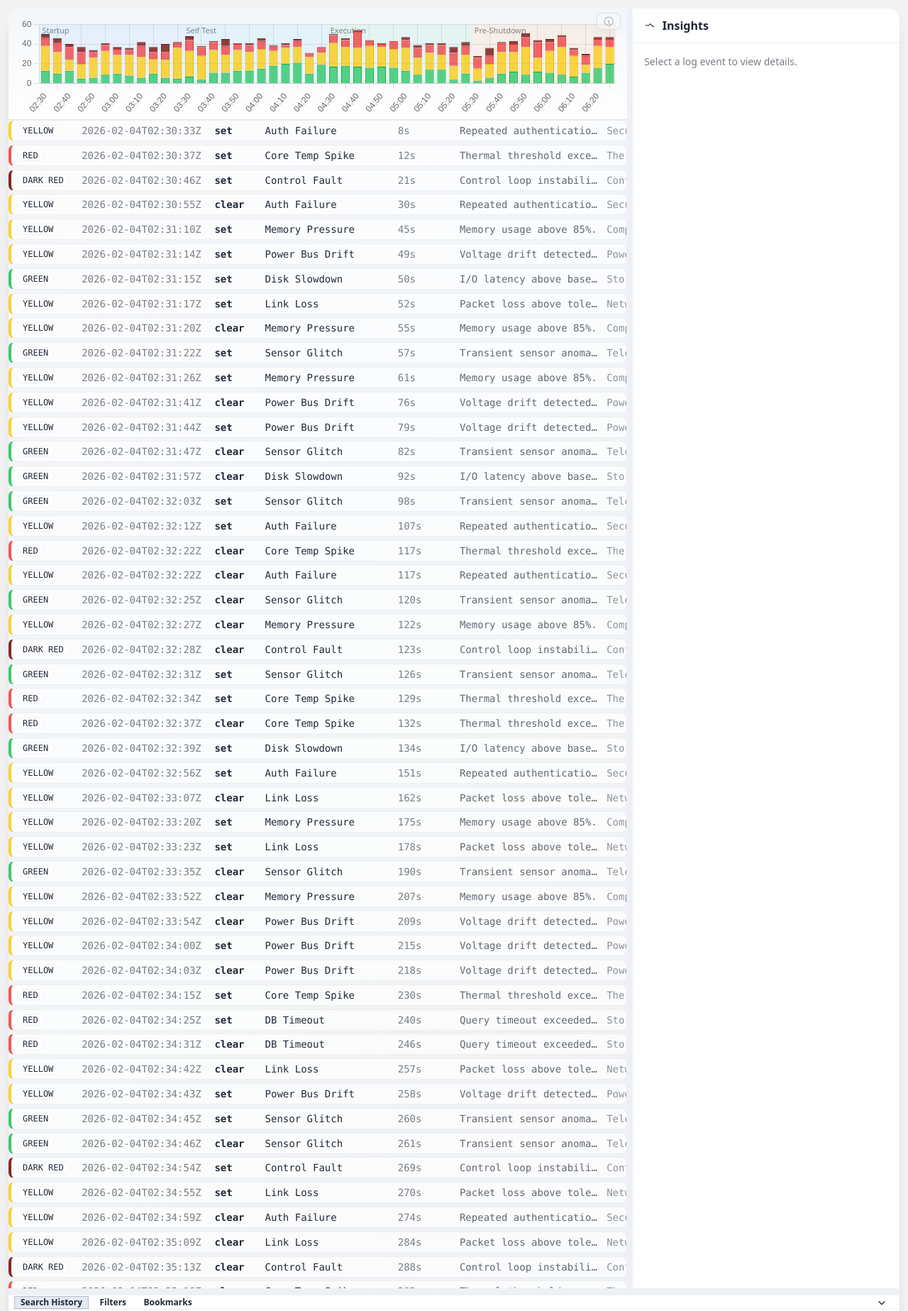
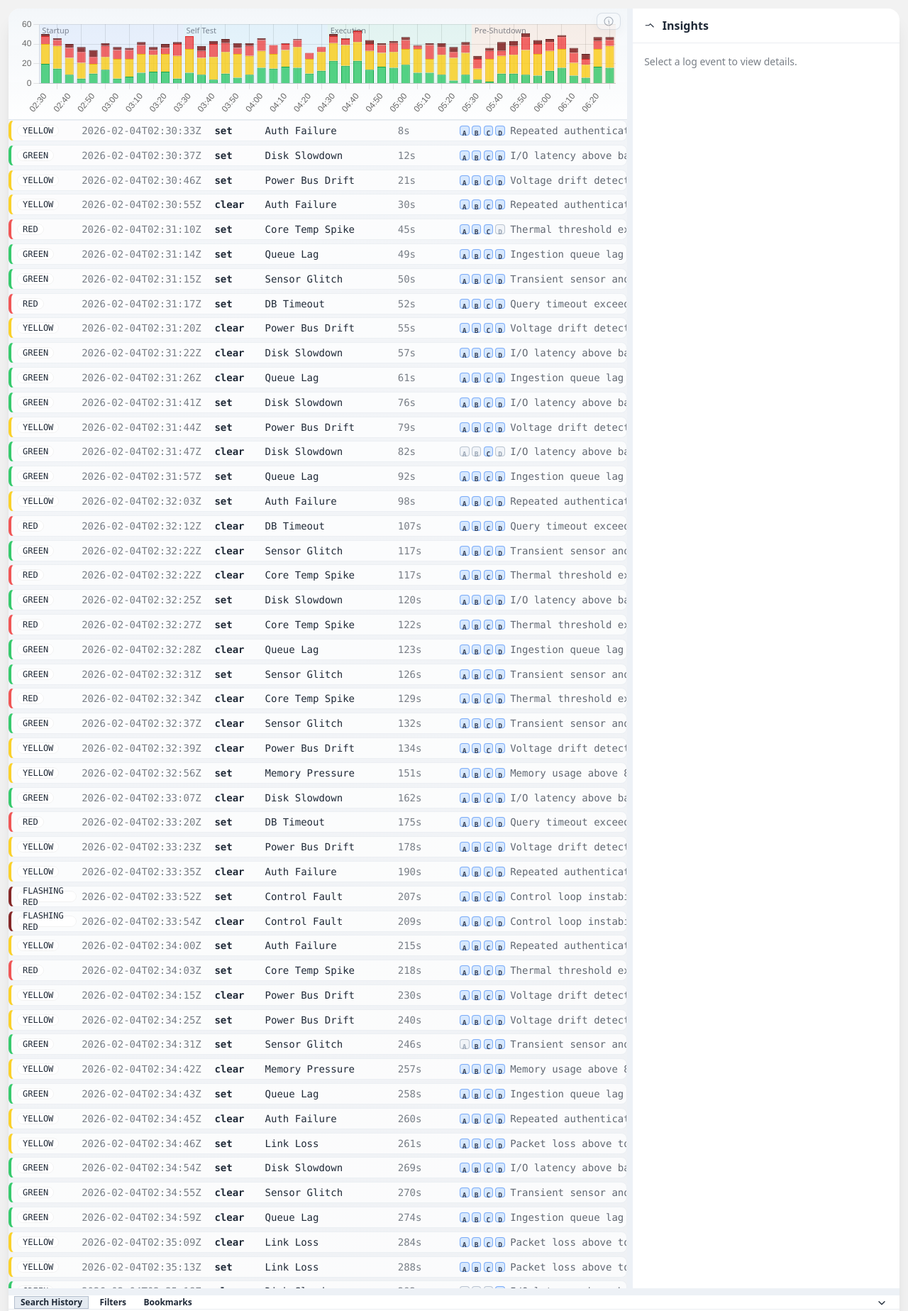
Before and after one commit to fillet54/log-viewer, a Flask app: page / in a window 1280 px wide. Shown: the top 1847 px of the page at 71% size. Run offline with Flask 3, Linux system fonts and the light colour scheme; some libraries are stand-ins or nearby versions.

Commit message:
refactor events

```diff
--- a/app.py
+++ b/app.py
@@ -9,7 +9,7 @@ FAULT_CATALOG = [
         "id": "pwr_bus",
         "name": "Power Bus Drift",
         "description": "Voltage drift detected on primary bus.",
-        "level": "yellow",
+        "color": "Yellow",
         "system": "Power",
         "subsystem": "Distribution",
         "unit": "PDU-1",
@@ -23,7 +23,7 @@ FAULT_CATALOG = [
         "id": "temp_core",
         "name": "Core Temp Spike",
         "description": "Thermal threshold exceeded on core stack.",
-        "level": "red",
+        "color": "Red",
         "system": "Thermal",
         "subsystem": "Cooling",
         "unit": "FAN-3",
@@ -37,7 +37,7 @@ FAULT_CATALOG = [
         "id": "link_loss",
         "name": "Link Loss",
         "description": "Packet loss above tolerance.",
-        "level": "yellow",
+        "color": "Yellow",
         "system": "Network",
         "subsystem": "Backplane",
         "unit": "SW-2",
@@ -47,7 +47,7 @@ FAULT_CATALOG = [
         "id": "db_timeout",
         "name": "DB Timeout",
         "description": "Query timeout exceeded 2000ms.",
-        "level": "red",
+        "color": "Red",
         "system": "Storage",
         "subsystem": "Database",
         "unit": "DB-1",
@@ -61,7 +61,7 @@ FAULT_CATALOG = [
         "id": "sensor_glitch",
         "name": "Sensor Glitch",
         "description": "Transient sensor anomaly detected.",
-        "level": "green",
+        "color": "Green",
         "system": "Telemetry",
         "subsystem": "Sensors",
         "unit": "SEN-9",
@@ -71,7 +71,7 @@ FAULT_CATALOG = [
         "id": "auth_fail",
         "name": "Auth Failure",
         "description": "Repeated authentication failure.",
-        "level": "yellow",
+        "color": "Yellow",
         "system": "Security",
         "subsystem": "Auth",
         "unit": "AUTH-2",
@@ -85,7 +85,7 @@ FAULT_CATALOG = [
         "id": "queue_lag",
         "name": "Queue Lag",
         "description": "Ingestion queue lag above threshold.",
-        "level": "green",
+        "color": "Green",
         "system": "Ingest",
         "subsystem": "Queue",
         "unit": "Q-4",
@@ -95,7 +95,7 @@ FAULT_CATALOG = [
         "id": "ctrl_fault",
         "name": "Control Fault",
         "description": "Control loop instability detected.",
-        "level": "dark red",
+        "color": "Flashing Red",
         "system": "Control",
         "subsystem": "Stability",
         "unit": "CTRL-1",
@@ -109,7 +109,7 @@ FAULT_CATALOG = [
         "id": "mem_warn",
         "name": "Memory Pressure",
         "description": "Memory usage above 85%.",
-        "level": "yellow",
+        "color": "Yellow",
         "system": "Compute",
         "subsystem": "Memory",
         "unit": "CPU-2",
@@ -119,7 +119,7 @@ FAULT_CATALOG = [
         "id": "disk_slow",
         "name": "Disk Slowdown",
         "description": "I/O latency above baseline.",
-        "level": "green",
+        "color": "Green",
         "system": "Storage",
         "subsystem": "IO",
         "unit": "DSK-7",
@@ -127,7 +127,7 @@ FAULT_CATALOG = [
     },
 ]
 
-LEVEL_ORDER = ["green", "yellow", "red", "dark red"]
+LEVEL_ORDER = ["Green", "Yellow", "Red", "Flashing Red"]
 
 
 def _seed_to_int(seed_value: str | None) -> int:
@@ -139,12 +139,12 @@ def _seed_to_int(seed_value: str | None) -> int:
         return abs(hash(seed_value)) % (10**9)
 
 
-def _level_weight(level: str, cluster_weight: float) -> float:
-    if level == "green":
+def _level_weight(color: str, cluster_weight: float) -> float:
+    if color == "Green":
         return 1.2
-    if level == "yellow":
+    if color == "Yellow":
         return 0.9 + cluster_weight * 1.6
-    if level == "red":
+    if color == "Red":
         return 0.6 + cluster_weight * 1.8
     return 0.3 + cluster_weight * 2.0
 
@@ -174,28 +174,45 @@ def generate_logs(hours: float, seed_value: str | None):
 
     for idx, offset in enumerate(time_offsets):
         weight = cluster_weight(offset)
-        weights = [_level_weight(item["level"], weight) for item in FAULT_CATALOG]
+        weights = [_level_weight(item["color"], weight) for item in FAULT_CATALOG]
         choice = rng.choices(FAULT_CATALOG, weights=weights, k=1)[0]
         is_set = states[choice["id"]]
-        action = "clear" if is_set else "set"
+        set_clear = "clear" if is_set else "set"
         states[choice["id"]] = not is_set
 
         timestamp = start_time + timedelta(seconds=offset)
+        channels = ["A", "B", "C", "D"]
+        if rng.random() < 0.85:
+            seen_channels = channels
+        else:
+            seen_channels = rng.sample(channels, rng.randint(1, 3))
+
+        def _channel_time(letter: str) -> int | None:
+            if letter not in seen_channels:
+                return None
+            jitter = rng.uniform(-1.8, 1.8)
+            return max(0, int(offset + jitter))
+
         events.append(
             {
                 "row_id": idx + 1,
                 "id": choice["id"],
                 "name": choice["name"],
                 "description": choice["description"],
-                "level": choice["level"],
+                "color": choice["color"],
                 "system": choice["system"],
                 "subsystem": choice["subsystem"],
                 "unit": choice["unit"],
                 "code": choice["code"],
                 "data": choice.get("data"),
-                "action": action,
-                "utc": timestamp.isoformat(timespec="seconds") + "Z",
-                "seconds_from_start": int(offset),
+                "set_clear": set_clear,
+                "utctime": timestamp.isoformat(timespec="seconds") + "Z",
+                "norm_time": int(offset),
+                "a_time": _channel_time("A"),
+                "b_time": _channel_time("B"),
+                "c_time": _channel_time("C"),
+                "d_time": _channel_time("D"),
+                "channels": seen_channels,
             }
         )
 
--- a/static/styles.css
+++ b/static/styles.css
@@ -141,7 +141,7 @@
   background: var(--color-bg-card);
   border: 1px solid rgba(148, 163, 184, 0.15);
   display: grid;
-  grid-template-columns: 84px 180px 64px 180px 80px minmax(200px, 1fr) minmax(140px, 220px) 28px;
+  grid-template-columns: 84px 180px 64px 180px 80px 64px minmax(200px, 1fr) minmax(140px, 220px) 28px;
   align-items: center;
   column-gap: 0.45rem;
   row-gap: 0.15rem;
@@ -166,6 +166,10 @@
 }
 
 .log-dark-red {
+  border-left: 4px solid rgba(127, 29, 29, 0.95);
+}
+
+.log-flashing-red {
   border-left: 4px solid rgba(127, 29, 29, 0.95);
 }
 
@@ -205,6 +209,32 @@
   overflow: hidden;
   text-overflow: ellipsis;
   white-space: nowrap;
+}
+
+.log-channels {
+  display: flex;
+  gap: 0.2rem;
+  font-size: 0.68rem;
+  color: var(--color-text-muted);
+}
+
+.log-channel {
+  width: 14px;
+  height: 14px;
+  border-radius: 4px;
+  border: 1px solid var(--color-border-strong);
+  display: grid;
+  place-items: center;
+  font-weight: 600;
+  font-size: 0.6rem;
+  color: rgba(100, 116, 139, 0.6);
+  background: rgba(226, 232, 240, 0.4);
+}
+
+.log-channel.is-on {
+  color: rgba(15, 23, 42, 0.8);
+  background: rgba(191, 219, 254, 0.6);
+  border-color: rgba(59, 130, 246, 0.6);
 }
 
 .bookmark-toggle {
--- a/templates/components/right_pane.js
+++ b/templates/components/right_pane.js
@@ -61,7 +61,7 @@ LogApp.initRightPane = (bus) => {
     container.innerHTML = `
       <div class="space-y-3">
         <div class="text-sm font-semibold">${event.name}</div>
-        <div class="text-xs text-base-content/60">${event.utc} • ${event.action}</div>
+        <div class="text-xs text-base-content/60">${event.utctime} • ${event.set_clear}</div>
         <div class="text-xs text-base-content/70">${event.description}</div>
         <div class="text-xs text-base-content/50">${event.system}/${event.subsystem}/${event.unit}/${event.code}</div>
         ${dataBlock}
--- a/templates/components/top_chart.js
+++ b/templates/components/top_chart.js
@@ -24,19 +24,19 @@ LogApp.initChart = (logData, bus) => {
 
   const buildBuckets = (sourceEvents) => {
     const buckets = {
-      green: new Array(bucketCount).fill(0),
-      yellow: new Array(bucketCount).fill(0),
-      red: new Array(bucketCount).fill(0),
-      "dark red": new Array(bucketCount).fill(0),
+      Green: new Array(bucketCount).fill(0),
+      Yellow: new Array(bucketCount).fill(0),
+      Red: new Array(bucketCount).fill(0),
+      "Flashing Red": new Array(bucketCount).fill(0),
     };
     sourceEvents.forEach((event) => {
-      const timestamp = new Date(event.utc);
+      const timestamp = new Date(event.utctime);
       const index = Math.min(
         bucketCount - 1,
         Math.max(0, Math.floor((timestamp - startTime) / bucketSize))
       );
-      if (buckets[event.level]) {
-        buckets[event.level][index] += 1;
+      if (buckets[event.color]) {
+        buckets[event.color][index] += 1;
       }
     });
     return buckets;
@@ -141,7 +141,7 @@ LogApp.initChart = (logData, bus) => {
         const event = events.find((entry) => String(entry.row_id) === String(id));
         if (!event) return;
         const colorIndex = LogApp.bookmarks?.getColor(event.row_id) || 1;
-        const timestamp = new Date(event.utc).getTime();
+        const timestamp = new Date(event.utctime).getTime();
         const ratio = Math.max(0, Math.min(1, (timestamp - startTime.getTime()) / spanMs));
         const x = chartArea.left + ratio * chartArea.width;
         const y = dotY;
@@ -165,28 +165,28 @@ LogApp.initChart = (logData, bus) => {
       datasets: [
         {
           label: "Green",
-          data: initialBuckets.green,
+          data: initialBuckets.Green,
           backgroundColor: "rgba(34, 197, 94, 0.75)",
           borderColor: "rgba(22, 163, 74, 1)",
           borderWidth: 1,
         },
         {
           label: "Yellow",
-          data: initialBuckets.yellow,
+          data: initialBuckets.Yellow,
           backgroundColor: "rgba(250, 204, 21, 0.8)",
           borderColor: "rgba(234, 179, 8, 1)",
           borderWidth: 1,
         },
         {
           label: "Red",
-          data: initialBuckets.red,
+          data: initialBuckets.Red,
           backgroundColor: "rgba(239, 68, 68, 0.8)",
           borderColor: "rgba(220, 38, 38, 1)",
           borderWidth: 1,
         },
         {
-          label: "Dark Red",
-          data: initialBuckets["dark red"],
+          label: "Flashing Red",
+          data: initialBuckets["Flashing Red"],
           backgroundColor: "rgba(127, 29, 29, 0.85)",
           borderColor: "rgba(88, 28, 28, 1)",
           borderWidth: 1,
@@ -277,10 +277,10 @@ LogApp.initChart = (logData, bus) => {
 
   const updateFilteredEvents = (filteredEvents) => {
     const buckets = buildBuckets(filteredEvents);
-    stackedChart.data.datasets[0].data = buckets.green;
-    stackedChart.data.datasets[1].data = buckets.yellow;
-    stackedChart.data.datasets[2].data = buckets.red;
-    stackedChart.data.datasets[3].data = buckets["dark red"];
+    stackedChart.data.datasets[0].data = buckets.Green;
+    stackedChart.data.datasets[1].data = buckets.Yellow;
+    stackedChart.data.datasets[2].data = buckets.Red;
+    stackedChart.data.datasets[3].data = buckets["Flashing Red"];
     stackedChart.update();
   };
 
```
Also changed, not shown: templates/components/log_view.js (+21 -12 lines), templates/components/search_pane.js (+35 -17 lines).
